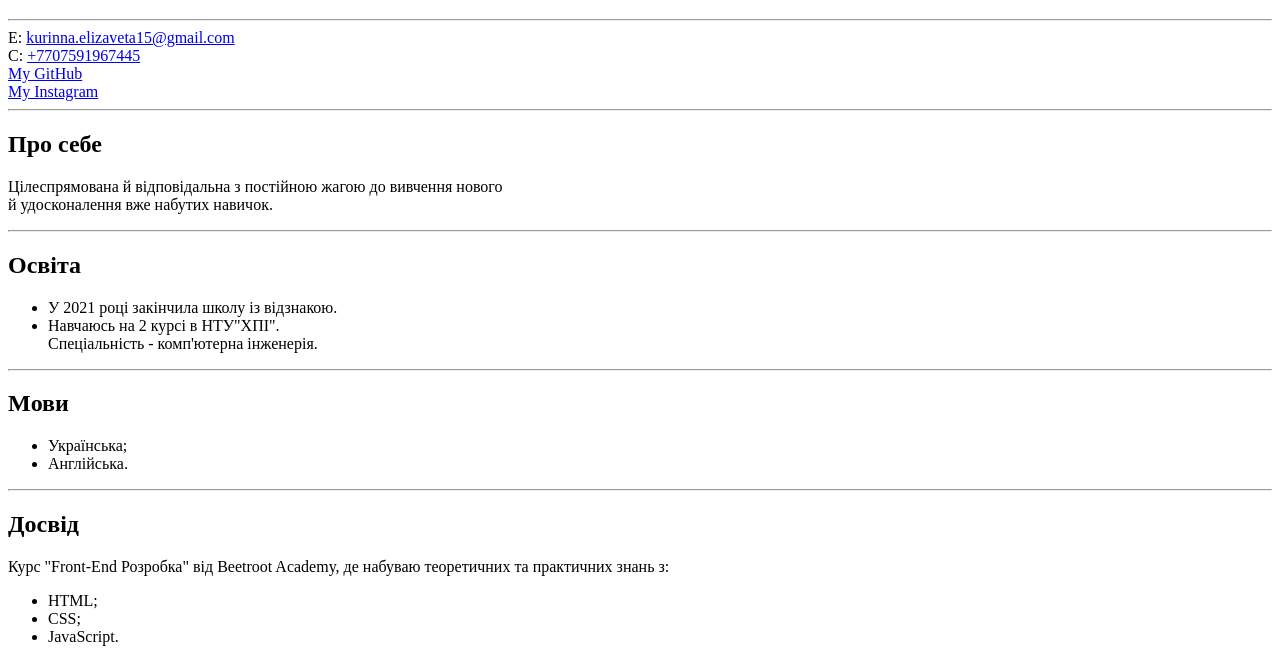
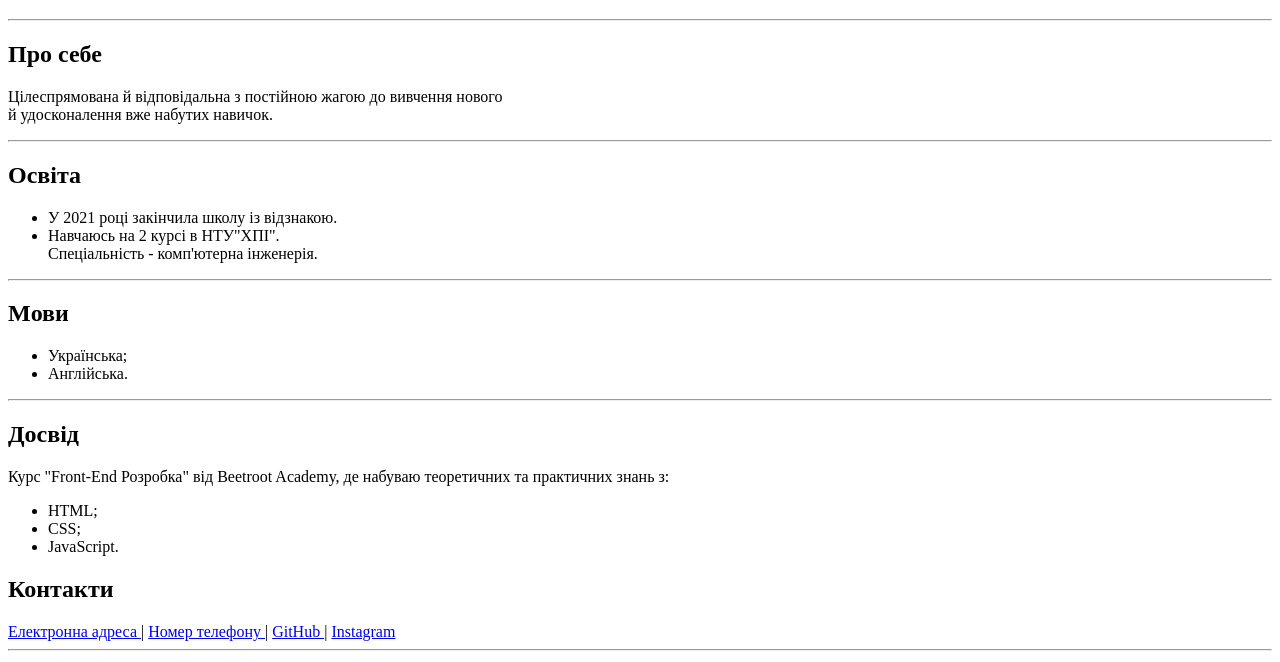
Before and after one commit to elizak15/homework, a plain HTML site: page index.html in a window 1280 px wide. Shown: the part 323-985 px from the top of the page. Drawn offline with Linux system fonts and the light colour scheme.

Commit message:
Modified CV

```diff
--- a/index.html
+++ b/index.html
@@ -10,20 +10,6 @@
     <img width = "200" src = "./image/photo.jpg">
     <h1>Курінна Єлизавета Ігорівна</h1>
     <hr>
-
-
-    <aside>
-        <div id ="contacts">
-            E: <a href = "mailto:kurinna.elizaveta15@gmail.com"> kurinna.elizaveta15@gmail.com</a>
-            <br>
-            C: <a href = "tel:+7707591967445">+7707591967445</a>
-            <br>
-            <a href = "https://github.com/elizak15"> My GitHub</a>
-            <br>
-            <a href="https://instagram.com/kurinna_eliza?igshid=MjkzY2Y1YTY=">My Instagram</a>
-            <hr>
-            </div>
-    </aside>
 
     <div id = "aboutme">
         <h2>Про себе</h2>
@@ -62,5 +48,14 @@
         </p>
     </div>
 
+    <div id ="contacts">
+        <h2>Контакти</h2>
+        <a href = "mailto:kurinna.elizaveta15@gmail.com"> Електронна адреса  </a> |
+        <a href = "tel:+7707591967445"> Номер телефону  </a> |
+        <a href = "https://github.com/elizak15"> GitHub   </a> |
+        <a href="https://instagram.com/kurinna_eliza?igshid=MjkzY2Y1YTY=">Instagram</a>
+        <hr>
+    </div>
+
 </body>
 </html>
```
